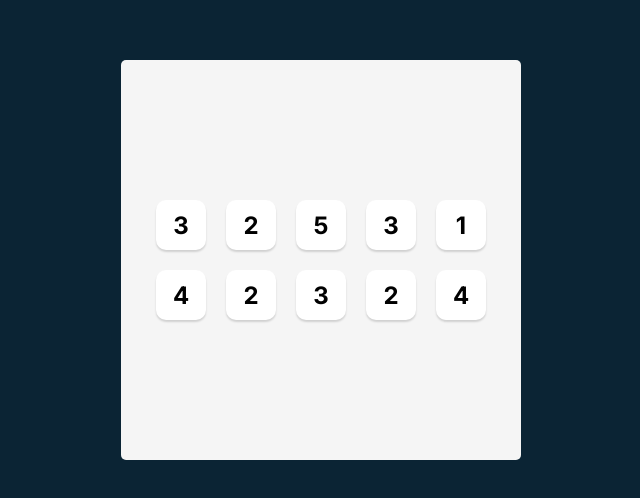
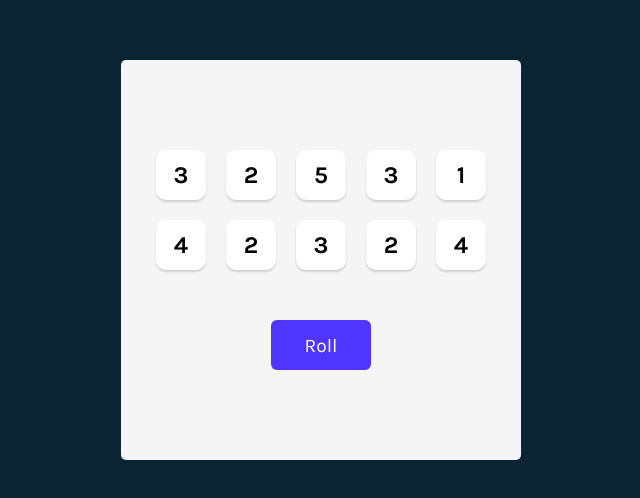
Before and after one commit to ayoubelai/tenzies, a React (Vite) app: page / in a window 1280 px wide. Shown: the part 140-638 px from the top of the page, without its empty margins (319-959 px from the left). Built offline with nearby package versions, Linux system fonts and the light colour scheme.

Commit message:
Add button to roll the dice, plus styling

```diff
--- a/index.html
+++ b/index.html
@@ -4,7 +4,7 @@
     <meta charset="UTF-8" />
     <link rel="preconnect" href="https://fonts.googleapis.com">
     <link rel="preconnect" href="https://fonts.gstatic.com" crossorigin>
-    <link href="https://fonts.googleapis.com/css2?family=Inter:ital,opsz,wght@0,14..32,100..900;1,14..32,100..900&display=swap" rel="stylesheet">
+    <link href="https://fonts.googleapis.com/css2?family=Karla:ital,opsz,wght@0,14..32,100..900;1,14..32,100..900&display=swap" rel="stylesheet">
     <link rel="stylesheet" href="/index.css">
     <meta name="viewport" content="width=device-width, initial-scale=1.0" />
   </head>
--- a/src/App.jsx
+++ b/src/App.jsx
@@ -12,15 +12,20 @@ export default function App() {
     return dice
   }
 
-  const diceItems = dice.map(die => (
-    <Die key={die} value={die}/>
+  const diceItems = dice.map((die, index) => (
+    <Die key={index} value={die}/>
   ))
+
+  function handleClick() {
+    setDice(generateAllNewDice())
+  }
 
   return (
     <main>
       <div className="diceContainer">
         {diceItems}
       </div>
+      <button className="rollButton" onClick={handleClick}>Roll</button>
     </main>
   )
 }
--- a/src/index.css
+++ b/src/index.css
@@ -3,7 +3,7 @@
 }
 
 body {
-  font-family: Inter, sans-serif;
+  font-family: Karla, sans-serif;
   margin: 0;
   background-color: #0B2434;
   padding: 20px;
@@ -29,6 +29,12 @@ main {
   display: flex;
   justify-content: center;
   align-items: center;
+  flex-direction: column;
+}
+
+button {
+  font-family: Karla, sans-serif;
+  cursor: pointer;
 }
 
 .diceContainer {
@@ -45,8 +51,18 @@ main {
   border-radius: 10px;
   border: none;
   background-color: white;
-    font-family: Inter, sans-serif;
   font-size: 1.5rem;
   font-weight: bold;
   cursor: pointer;
 }
+
+.rollButton {
+  height: 50px;
+  width: 100px;
+  border: none;
+  border-radius: 6px;
+  background-color: #5035FF;
+  color: white;
+  font-size: 1.2rem;
+  margin-top: 50px
+}
```
Lines whose indentation alone changed are shown as unchanged.
